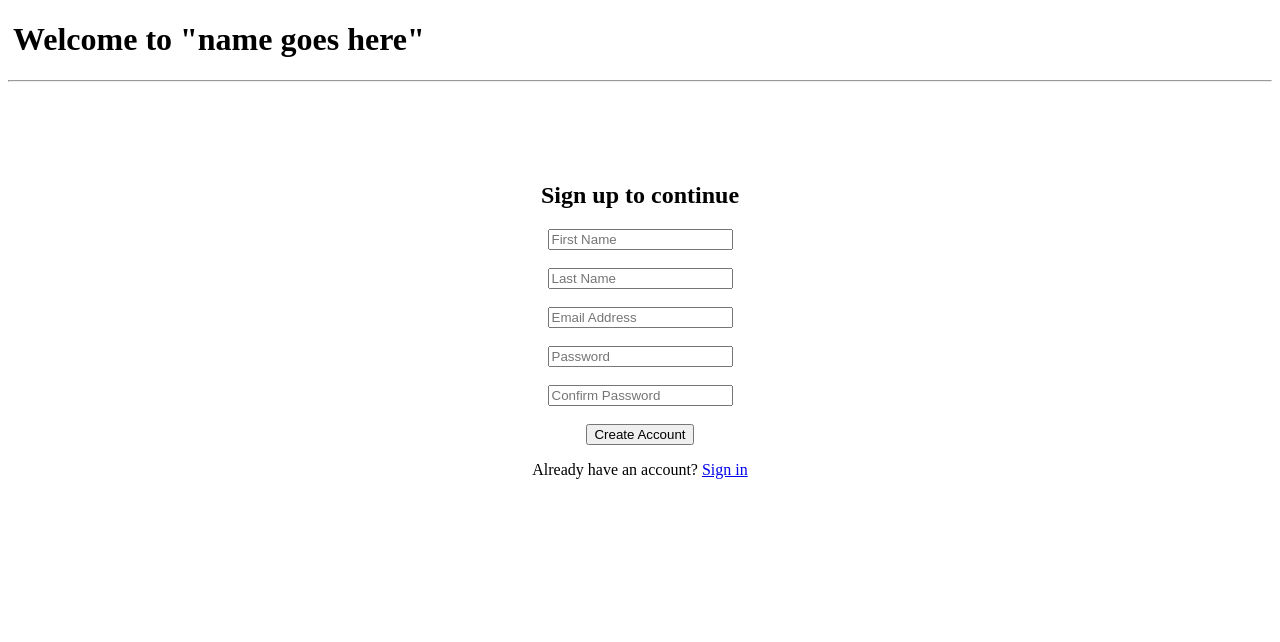
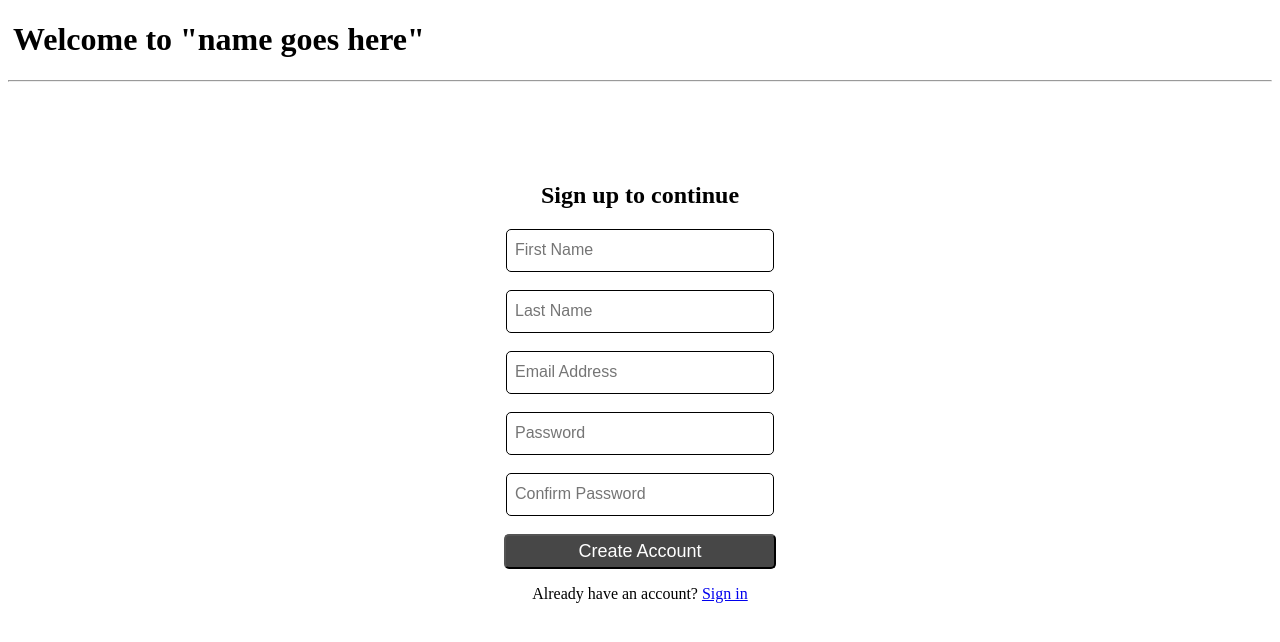
Before and after one commit to IsaiahWHayes/scheduler, a Flask app: page /register in a window 1280 px wide. Shown: the top 642 px of the page. Run offline with Flask 2, Linux system fonts and the light colour scheme.

Commit message:
fixed broken registration UI and increased location input padding.

```diff
--- a/static/schedule.css
+++ b/static/schedule.css
@@ -95,6 +95,10 @@
         margin-left: 38px;
     }
 
+    .task-top #location-input {
+        padding: 1.5px;
+    }
+
     .task-top #category {
         width: 100px;
     }
--- a/templates/registration.html
+++ b/templates/registration.html
@@ -15,7 +15,7 @@
                 <h2>Sign up to continue</h2>
 
                 <!-- login form below -->
-                <form class="login-formflask" action="/registration_form" method="POST">
+                <form class="login-form" action="/registration_form" method="POST">
                     <input type="text" name="first_name" id="first_name" placeholder="First Name">
                     <br><br>
 
```
